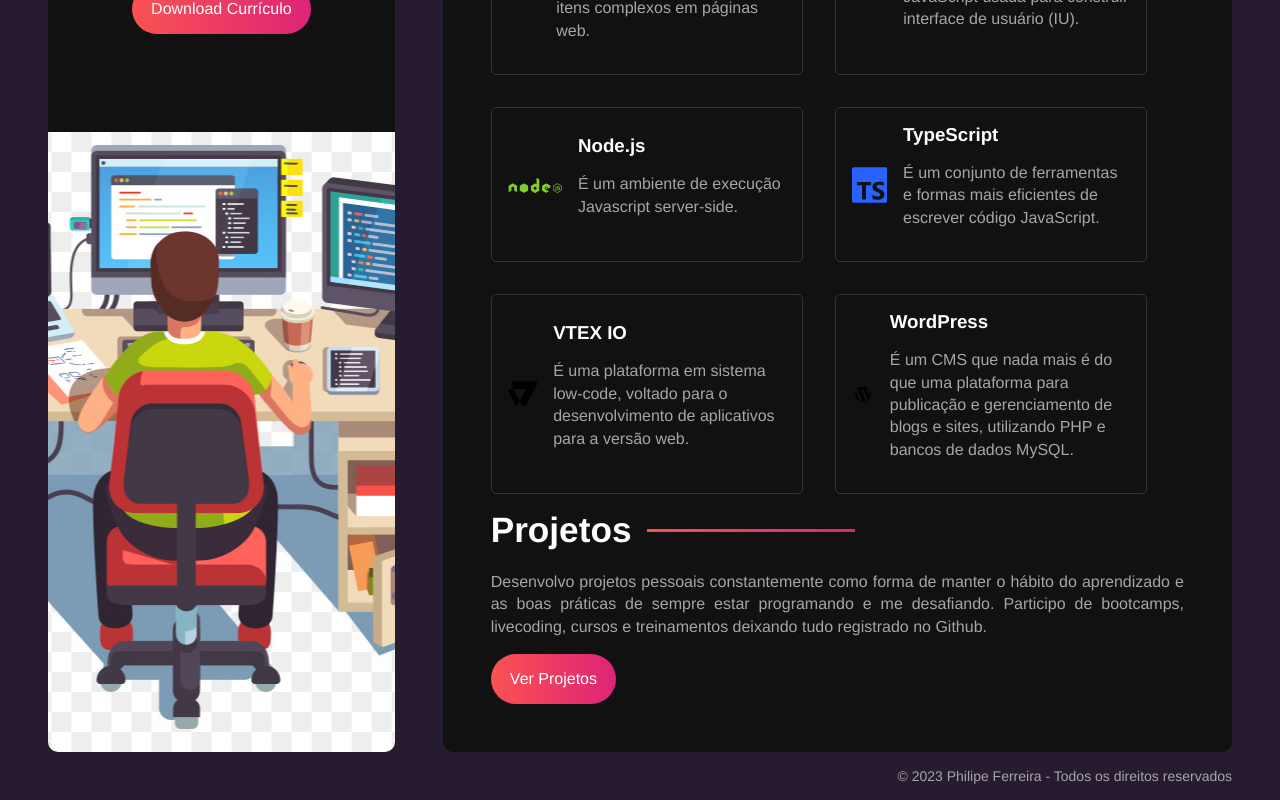
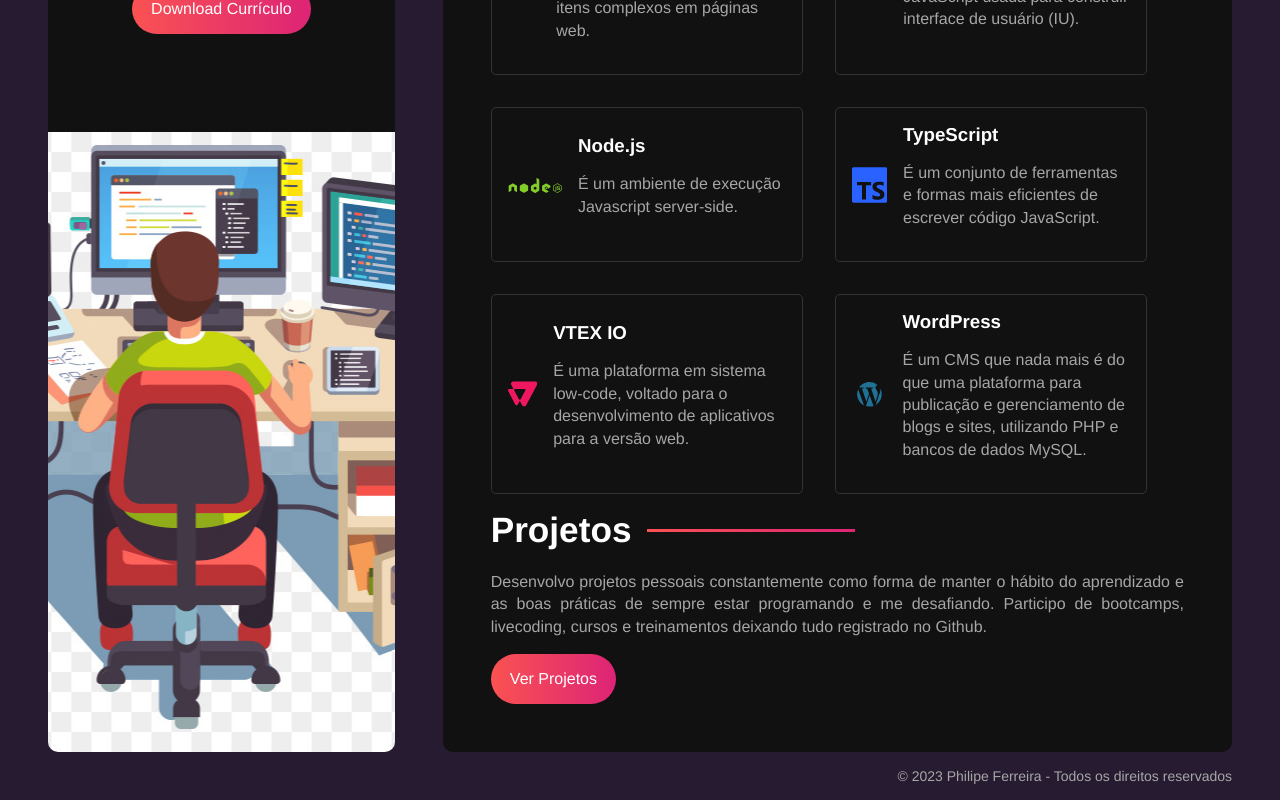
Before and after one commit to PhilipeF/site-portfolio, a React (Vite) app: page / in a window 1280 px wide. Shown: the part 958-1758 px from the top of the page. Built offline with nearby package versions, Linux system fonts and the light colour scheme.

Commit message:
arrumando a logo da vtex mais wordpress

```diff
--- a/src/styles/components/footer.sass
+++ b/src/styles/components/footer.sass
@@ -6,3 +6,4 @@
   padding: 1rem 3rem
   color: variables.$text-color-secondary
   font-size: 14px
+  text-align: initial
--- a/src/styles/components/technologiescontainer.sass
+++ b/src/styles/components/technologiescontainer.sass
@@ -45,6 +45,13 @@
     #typeScript
         svg
             color: #2962ff
+    #vtexio
+        svg
+            color: #EF1860
+    #wordPress
+        svg
+            color: #207196
+            width: 10rem
 
 @media ( max-width: variables.$mobile  )
     .technologies-grid
```
